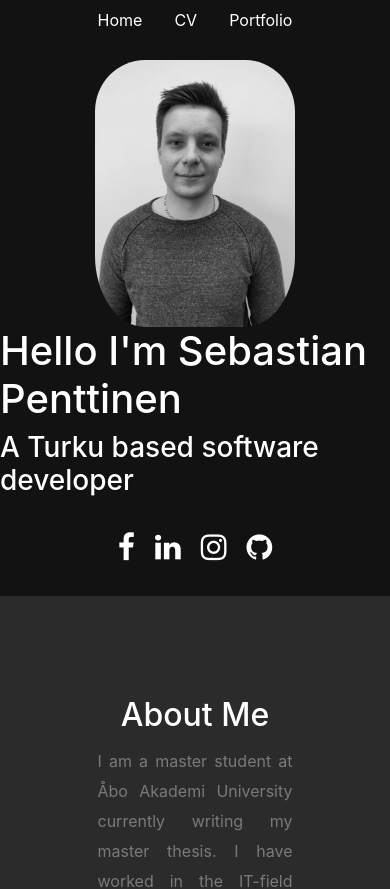
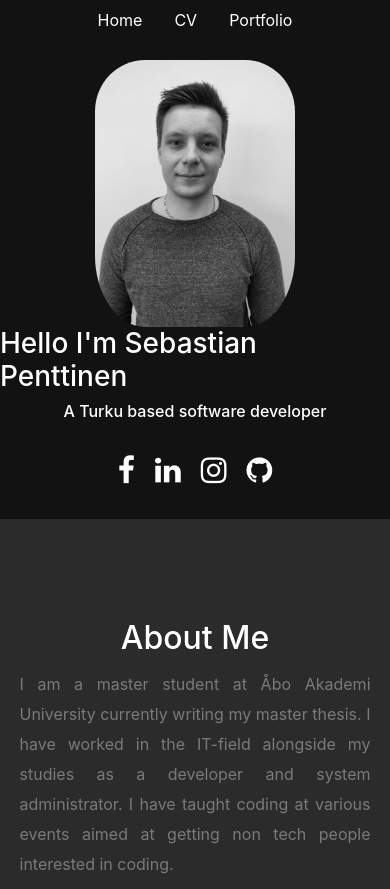
Before and after one commit to sebastianpenttinen/personalSite, a React (Create React App) app: page / in a window 390 px wide. Shown: the top 889 px of the page. Built offline with nearby package versions, Linux system fonts and the light colour scheme.

Commit message:
added mobile styling

```diff
--- a/src/components/About.js
+++ b/src/components/About.js
@@ -50,6 +50,11 @@ const downloadIconStyle = {
   marginRight: "15px",
   fontSize: "20px"
 };
+
+const phone = {
+  paddingLeft: "5%",
+  paddingRight: "5%"
+};
 export class About extends Component {
   constructor(props) {
     super(props);
@@ -67,7 +72,7 @@ export class About extends Component {
   render() {
     return (
       <section style={aboutStyle}>
-        <div style={aboutMeStyle}>
+        <div style={this.props.isMobile ? phone : aboutMeStyle}>
           <h2 style={headerStyle}>About Me</h2>
           <p style={paragraphStyle}>
             I am a master student at Åbo Akademi University currently writing my
--- a/src/components/Home.js
+++ b/src/components/Home.js
@@ -15,6 +15,9 @@ export class Home extends Component {
     this.SkillsRef = React.createRef();
     this.PortRef = React.createRef();
     this.scrollToMyRef = this.scrollToRef.bind(this);
+    this.state = {
+      mobile: window.innerWidth <= 800 && window.innerHeight <= 900
+    };
   }
 
   onClick = event => {
@@ -41,11 +44,11 @@ export class Home extends Component {
           <style>{"body { background-color: #121212; }"}</style>
         </Helmet>
         <Bar scrollTo={this.onClick} />
-        <Welcome ref={this.HomeRef} />
-        <About />
+        <Welcome ref={this.HomeRef} isMobile={this.state.mobile} />
+        <About isMobile={this.state.mobile} />
         <Education ref={this.CVRef} />
         <Work />
-        <Portfolio ref={this.PortRef} />
+        <Portfolio ref={this.PortRef} isMobile={this.state.mobile} />
       </div>
     );
   }
--- a/src/components/Portfolio.js
+++ b/src/components/Portfolio.js
@@ -10,6 +10,12 @@ const headingStyle = {
 
 const divStyle = {
   padding: "10%",
+  display: "flex",
+  justifyContent: "center"
+};
+
+const phone = {
+  padding: "30%",
   display: "flex",
   justifyContent: "center"
 };
@@ -62,7 +68,7 @@ export class Portfolio extends Component {
         <h1 style={headingStyle}>Portfolio</h1>
         <div>
           <div
-            style={divStyle}
+            style={this.props.isMobile ? phone : divStyle}
             onMouseEnter={this.toggleSiteHover}
             onMouseLeave={this.toggleSiteHover}
           >
@@ -75,7 +81,7 @@ export class Portfolio extends Component {
             />
           </div>
           <div
-            style={divStyle}
+            style={this.props.isMobile ? phone : divStyle}
             onMouseEnter={this.toggleEzaiHover}
             onMouseLeave={this.toggleEzaiHover}
           >
@@ -88,7 +94,7 @@ export class Portfolio extends Component {
             />
           </div>
           <div
-            style={divStyle}
+            style={this.props.isMobile ? phone : divStyle}
             onMouseEnter={this.toggleYleHover}
             onMouseLeave={this.toggleYleHover}
           >
@@ -101,7 +107,7 @@ export class Portfolio extends Component {
             />
           </div>
           <div
-            style={divStyle}
+            style={this.props.isMobile ? phone : divStyle}
             onMouseEnter={this.toggleThesisHover}
             onMouseLeave={this.toggleThesisHover}
           >
--- a/src/components/Welcome.js
+++ b/src/components/Welcome.js
@@ -10,6 +10,25 @@ const imageStyle = {
   width: "200px",
   paddingTop: "20px"
 };
+
+const headingStyleWeb = {
+  display: "flex"
+};
+
+const phone = {
+  display: "flex",
+  fontSize: "1.75rem"
+};
+
+const subHeadingWeb = {
+  display: "flex"
+};
+
+const phoneSubHeading = {
+  display: "flex",
+  fontSize: "1rem"
+};
+
 export class Welcome extends Component {
   constructor(props) {
     super(props);
@@ -21,10 +40,16 @@ export class Welcome extends Component {
     return (
       <div ref={this.Ref}>
         <img style={imageStyle} src={ProfilePic} alt="ProfilePic" />
-        <h1 className="justify-content-center" style={{ display: "flex" }}>
+        <h1
+          className="justify-content-center"
+          style={this.props.isMobile ? phone : headingStyleWeb}
+        >
           Hello I'm Sebastian Penttinen
         </h1>
-        <h3 className="justify-content-center" style={{ display: "flex" }}>
+        <h3
+          className="justify-content-center"
+          style={this.props.isMobile ? phoneSubHeading : subHeadingWeb}
+        >
           A Turku based software developer
         </h3>
         <Social />
```
